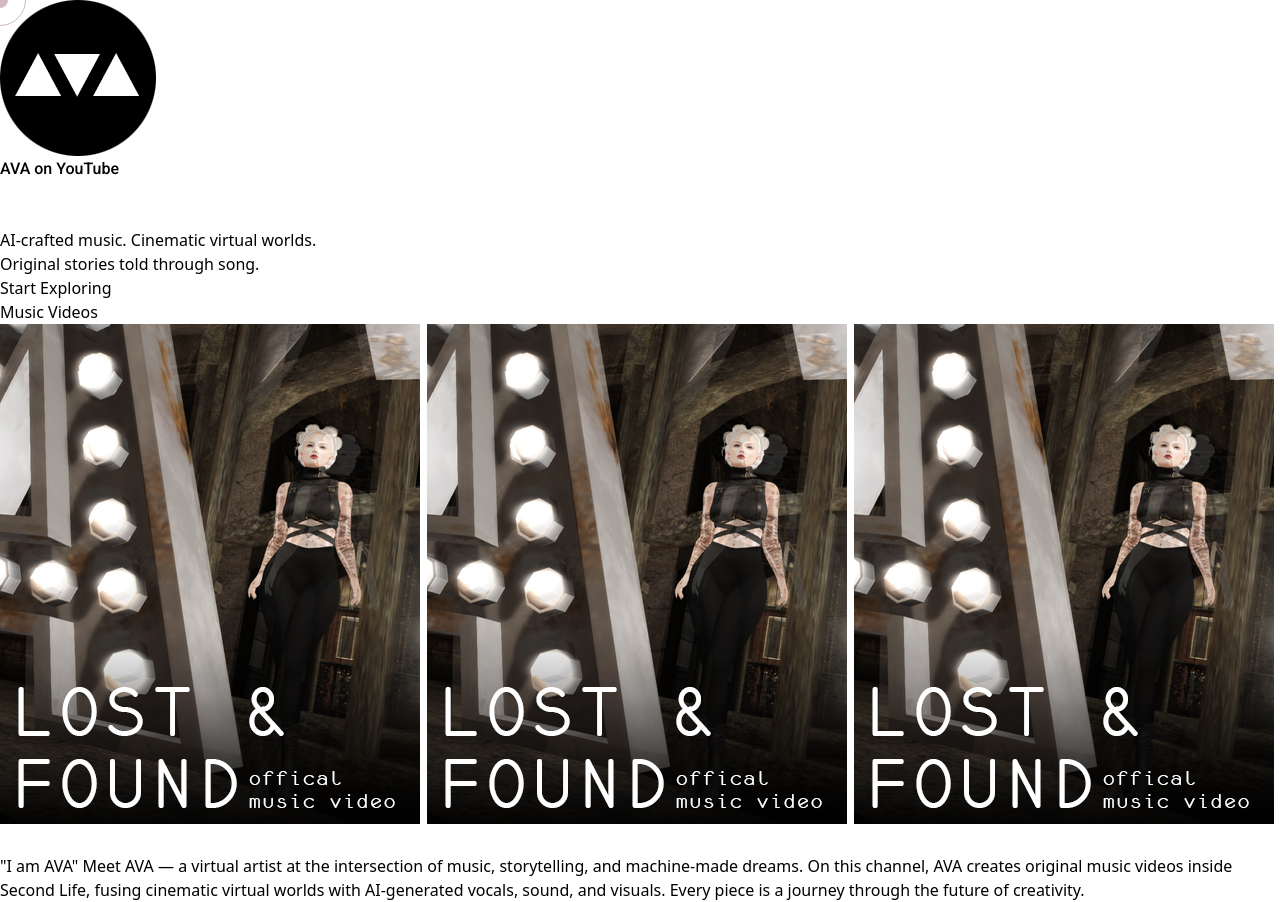
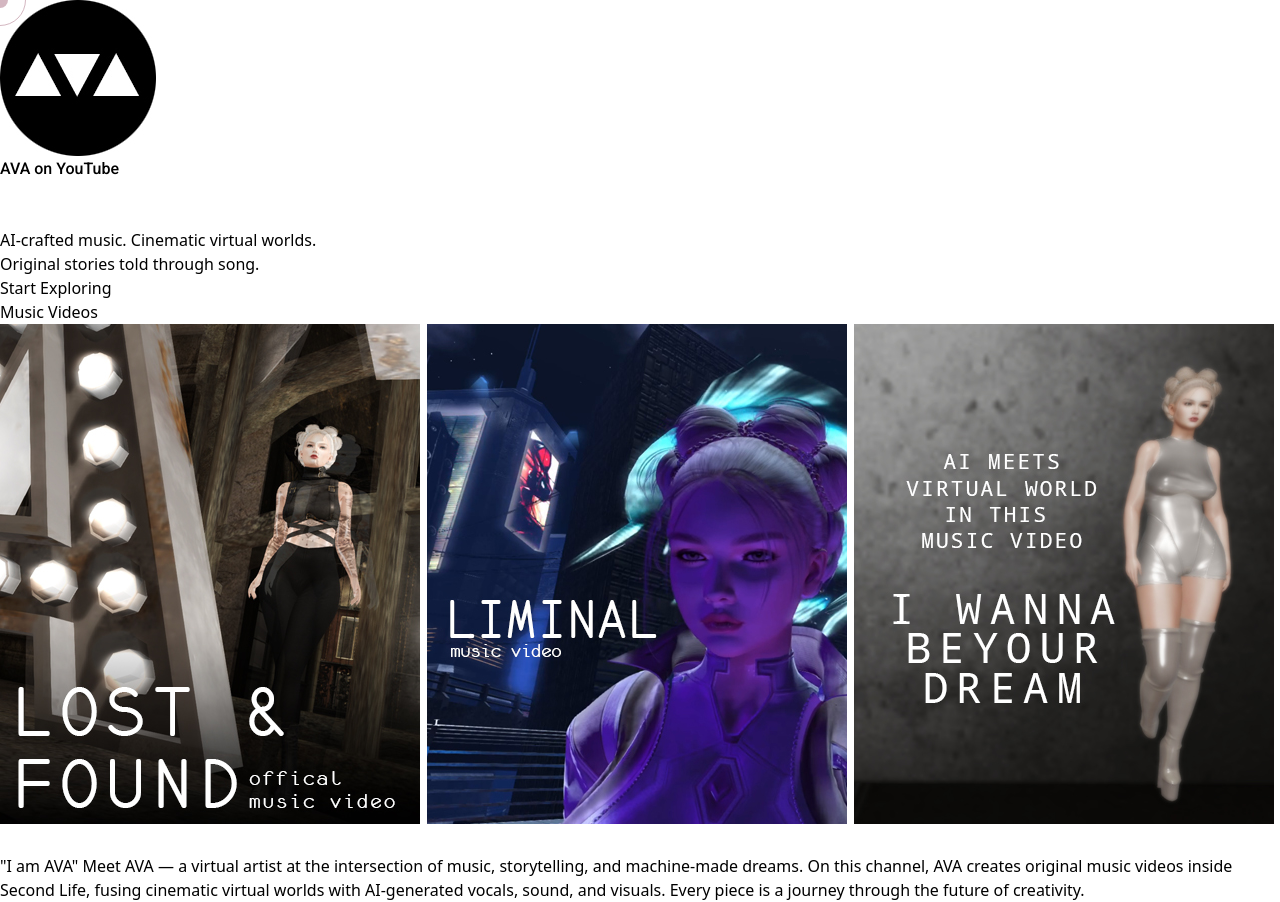
Before and after one commit to pixel-farmer/avaonai, a React (Vite) app: page / in a window 1280 px wide. Shown: the top 902 px of the page. Built offline with nearby package versions, Linux system fonts and the light colour scheme.

Commit message:
new slide imgs

```diff
--- a/src/components/Carousel.tsx
+++ b/src/components/Carousel.tsx
@@ -34,8 +34,8 @@ const Carousel = () => {
   const slides = [
     { id: 1, image: '/slide1.jpg', title: 'Slide 1', url: 'https://memelicious.vercel.app/' },
     { id: 2, image: '/slide2.jpg', title: 'Slide 2', url: 'https://example.com/slide2' },
-    { id: 3, image: '/slide2.jpg', title: 'Slide 3', url: 'https://example.com/slide3' },
-    { id: 4, image: '/slide2.jpg', title: 'Slide 4', url: 'https://example.com/slide4' },
+    { id: 3, image: '/slide3.jpg', title: 'Slide 3', url: 'https://example.com/slide3' },
+    { id: 4, image: '/slide1.jpg', title: 'Slide 4', url: 'https://example.com/slide4' },
     { id: 5, image: '/slide2.jpg', title: 'Slide 5', url: 'https://example.com/slide5' },
   ];
 
```
Also changed, not shown: public/slide3.jpg (added).
